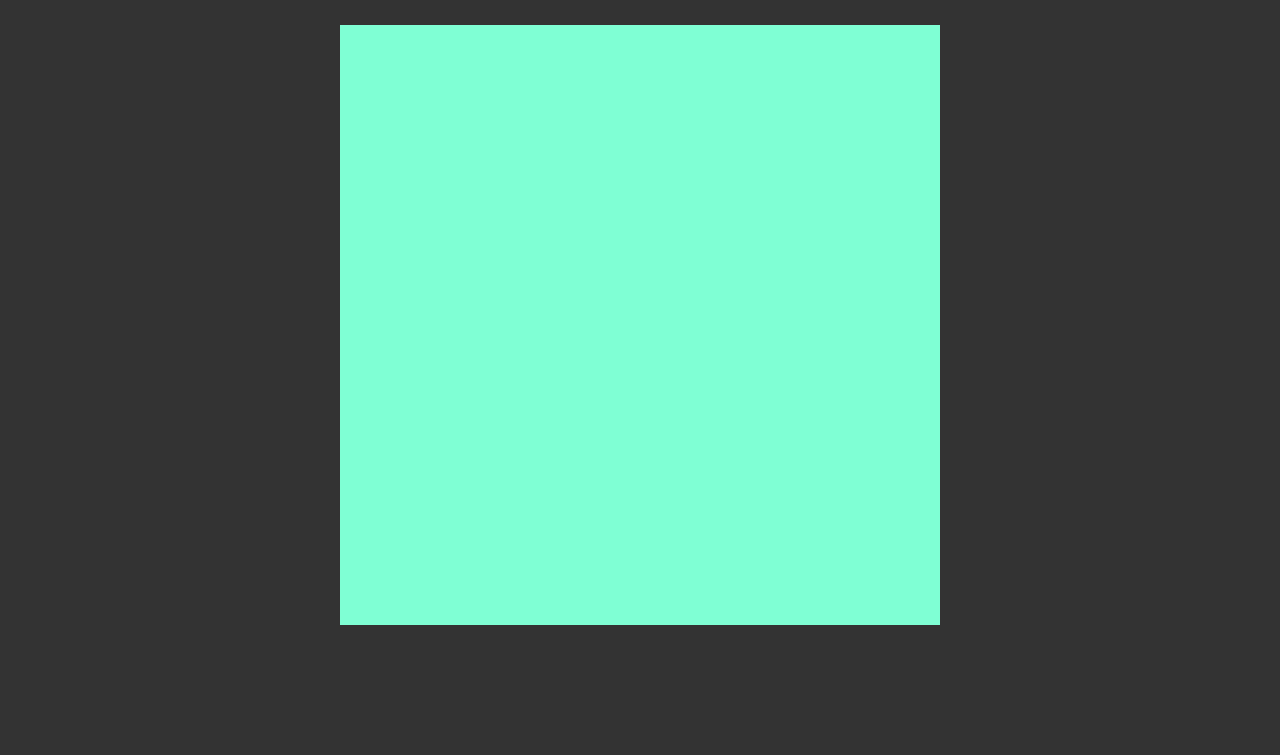
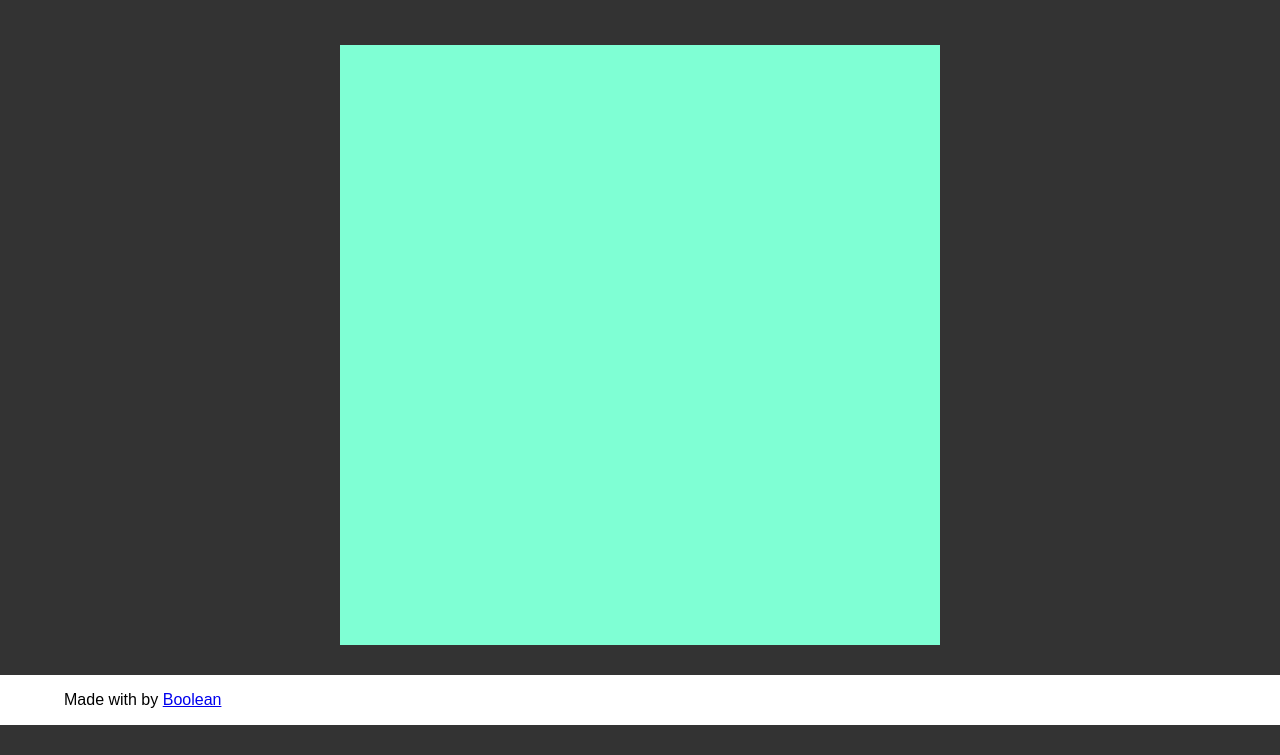
Before and after one commit to andrea-mangiapia/js-campominato-dom, a plain HTML site: page index.html in a window 1280 px wide. Shown: the part 75-830 px from the top of the page. Before the commit the page ends 800 px from the top, so only its background shows below. Drawn offline with Linux system fonts and the light colour scheme.

Commit message:
add footer

```diff
--- a/css/style.css
+++ b/css/style.css
@@ -47,7 +47,7 @@ img {
 
 /* MAIN */
 main {
-    padding: 40px 0;
+    padding: 60px 0;
 }
 
 /* Grid */
@@ -90,3 +90,20 @@ main {
     font-size: 22px;
     padding: 25px 0;
 }
+
+/* FOOTER */
+footer {
+    background-color: white;
+    width: 100%;
+    height: 50px;
+    display: flex;
+    align-items: center;
+    position: fixed;
+    left: 0;
+    bottom: 0;
+}
+
+.am-footer {
+    display: flex;
+
+}
--- a/index.html
+++ b/index.html
@@ -42,6 +42,12 @@
         </div>
     </main>
 
+    <footer>
+        <div class="am-container">
+            <span>Made with by <a href="#">Boolean</a></span>
+        </div>
+    </footer>
+
     <script src="js/script.js"></script>
 </body>
 </html>
```
